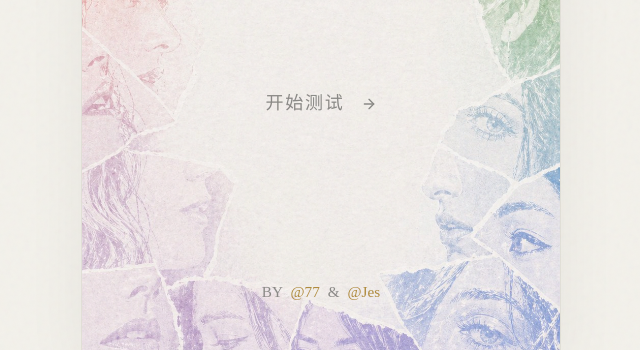
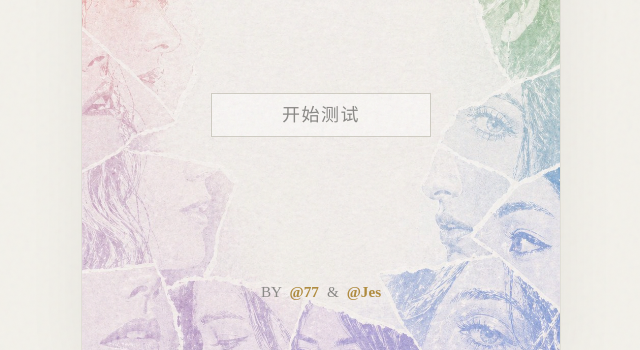
Before and after one commit to JesZhan-7788/LesTi, a React (Vite) app: page / in a window 1280 px wide. Shown: the part 423-773 px from the top of the page, without its empty margins (319-959 px from the left). Built offline with nearby package versions, Linux system fonts and the light colour scheme; a web font is replaced by a local one.

Commit message:
Refine landing page CTA and title

```diff
--- a/index.html
+++ b/index.html
@@ -6,7 +6,7 @@
     <link rel="preconnect" href="https://fonts.googleapis.com" />
     <link rel="preconnect" href="https://fonts.gstatic.com" crossorigin />
     <link rel="preload" as="image" href="/images/home-bg.jpg" fetchpriority="high" />
-    <title>My Google AI Studio App</title>
+    <title>LESTI</title>
   </head>
   <body>
     <div id="root"></div>
--- a/src/App.tsx
+++ b/src/App.tsx
@@ -10,7 +10,7 @@ import { characters } from './data/characters';
 import { calculateResult } from './lib/scoring';
 import { Character } from './types';
 import { cn } from './lib/utils';
-import { ArrowRight, RotateCcw } from 'lucide-react';
+import { RotateCcw } from 'lucide-react';
 import { CharacterImage } from './components/CharacterImage';
 
 type ScreenState = 'WELCOME' | 'QUIZ' | 'RESULT';
@@ -160,27 +160,17 @@ export default function App() {
   };
 
   const handleShare = async () => {
-    const shareUrl = "https://lesti.pages.dev/";
+    const shareUrl = 'https://lesti.pages.dev/';
 
     try {
-      if (navigator.share) {
-        await navigator.share({
-          title: 'LESTI',
-          text: '测测你是哪位女同角色',
-          url: shareUrl,
-        });
-        showToast('分享面板已打开');
-        return;
-      }
-
       if (navigator.clipboard?.writeText) {
         await navigator.clipboard.writeText(shareUrl);
-        showToast('网址已复制，去粘贴分享吧');
+        showToast('已拷贝链接，去分享吧');
         return;
       }
 
       if (fallbackCopyText(shareUrl)) {
-        showToast('网址已复制，去粘贴分享吧');
+        showToast('已拷贝链接，去分享吧');
         return;
       }
 
@@ -231,15 +221,12 @@ export default function App() {
                     LESTI
                   </h1>
                 </div>
-                <div className="absolute inset-x-8 bottom-[30vh]">
+                <div className="absolute inset-x-8 bottom-[30vh] flex justify-center">
                   <button
                     onClick={startQuiz}
-                    className="group relative inline-flex items-center justify-center gap-4 px-8 py-5 w-full text-[18px] font-serif-sc text-[#8C8B88] tracking-[0.1em] transition-all hover:text-[#111] active:scale-[0.98]"
+                    className="group relative inline-flex w-[220px] items-center justify-center border border-[#D1CEC5] bg-white/40 px-6 py-3 leading-none text-[18px] font-serif-sc tracking-[0.08em] text-[#8C8B88] transition-all duration-300 ease-out hover:border-[#111] hover:bg-[#111] hover:text-[#F3F1EB] active:scale-[0.98] active:border-[#111] active:bg-[#111] active:text-[#F3F1EB]"
                   >
-                    <span className="relative z-10 flex items-center gap-4">
-                      开始测试
-                      <ArrowRight className="w-4 h-4 group-hover:translate-x-2 transition-transform duration-500 ease-out" />
-                    </span>
+                    <span className="relative z-10">开始测试</span>
                   </button>
                 </div>
                 <p className="absolute inset-x-8 bottom-[12vh] text-center font-serif-sc text-[0.95rem] leading-[1.8] text-[#8C8B88] sm:bottom-[9vh]">
@@ -249,7 +236,7 @@ export default function App() {
                     href="https://xhslink.com/m/9Oe7UaKX6LF"
                     target="_blank"
                     rel="noreferrer"
-                    className="text-[#B28D3E] hover:text-[#8F6E2F] transition-colors"
+                    className="font-semibold text-[#B28D3E] hover:text-[#8F6E2F] transition-colors"
                   >
                     @77
                   </a>
@@ -258,7 +245,7 @@ export default function App() {
                     href="https://www.douban.com/people/136859616/"
                     target="_blank"
                     rel="noreferrer"
-                    className="text-[#B28D3E] hover:text-[#8F6E2F] transition-colors"
+                    className="font-semibold text-[#B28D3E] hover:text-[#8F6E2F] transition-colors"
                   >
                     @Jes
                   </a>
```
